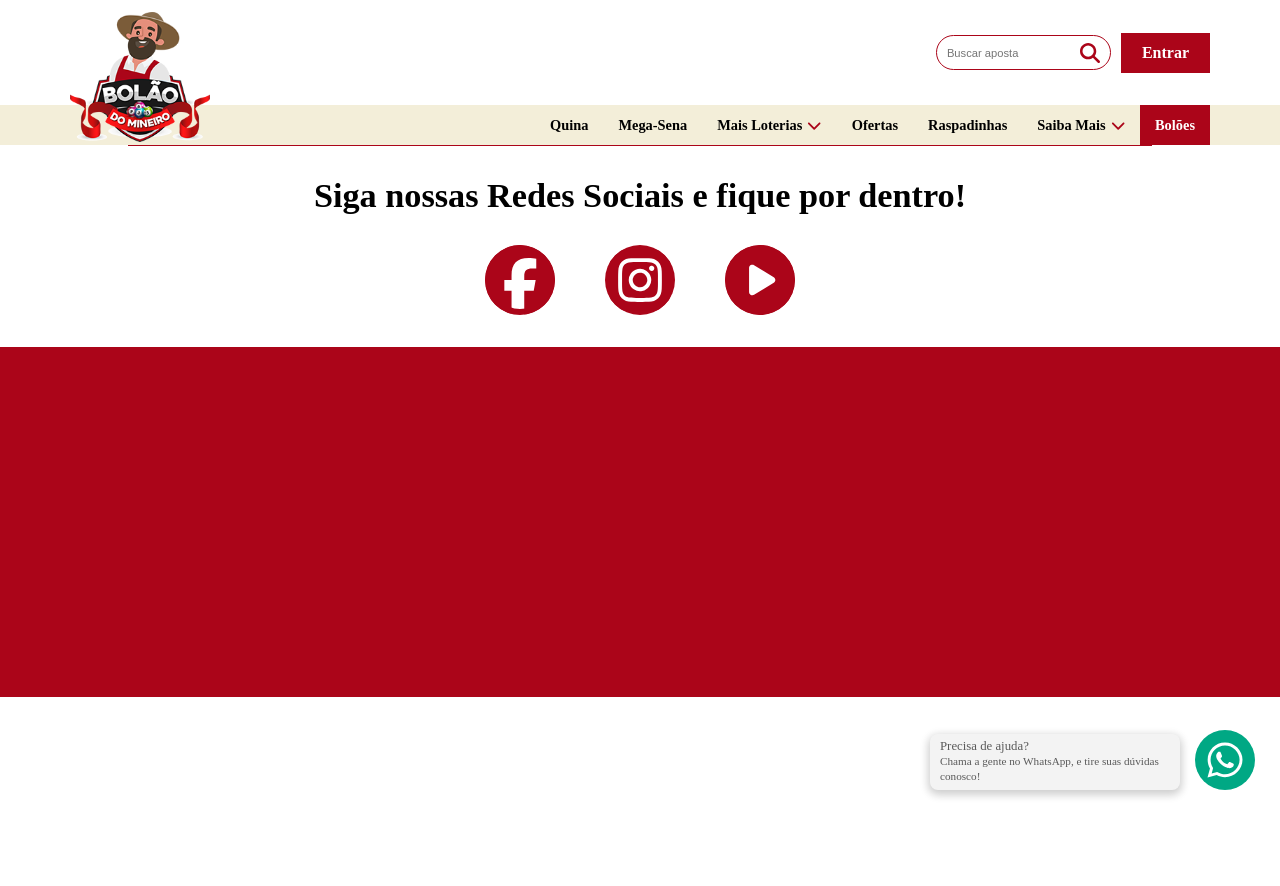
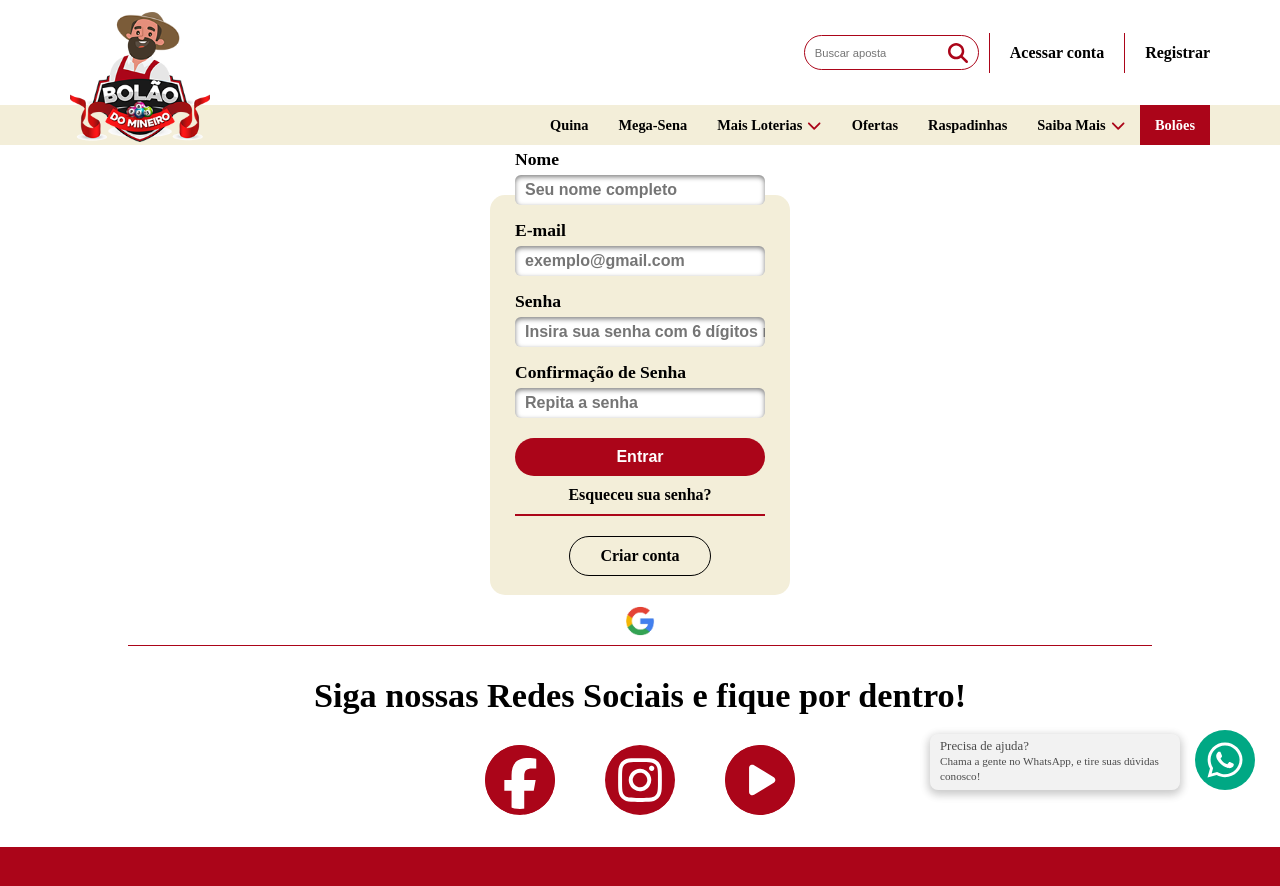
Before and after one commit to bolaodomineiro/app, a React (Vite) app: page /Register in a window 1280 px wide. Shown: the top 886 px of the page. Before the commit the page ends 800 px from the top, so only its background shows below. Built offline with nearby package versions, Linux system fonts and the light colour scheme.

Commit message:
feat: adding data from database, configuring firebase

```diff
--- a/package.json
+++ b/package.json
@@ -14,6 +14,8 @@
     "@fortawesome/free-brands-svg-icons": "^6.5.2",
     "@fortawesome/free-solid-svg-icons": "^6.5.2",
     "@fortawesome/react-fontawesome": "^0.2.2",
+    "@react-oauth/google": "^0.12.1",
+    "firebase": "^11.0.2",
     "react": "^18.3.1",
     "react-dom": "^18.3.1",
     "react-router-dom": "^6.24.1",
--- a/src/Rotas.jsx
+++ b/src/Rotas.jsx
@@ -3,6 +3,7 @@ import Home from "./pages/home/Home";
 import Rule from "./pages/regulation/Rule";
 import FaqSection from "./pages/faq/FaqSection.";
 import Login from "./pages/login/Login";
+import Register from "./pages/register/Register"
 
 export const Rotas = () => {
 
@@ -13,6 +14,7 @@ export const Rotas = () => {
                 <Route path="/Rule" element={<Rule />} />
                 <Route path="/FaqSection" element={<FaqSection />} />
                 <Route path="/Login" element={<Login />} />
+                <Route path="/Register" element={<Register />} />
             </Routes>
         </>
     )
--- a/src/components/cards/productCard/ProductCard.jsx
+++ b/src/components/cards/productCard/ProductCard.jsx
@@ -3,7 +3,7 @@ import { CardContainer } from "./ProductCardStyles";
 import Count from "../../count/Count";
 import Btn from "../../button/Btn";
 
-const ProductCard = ({image, title, description, count, price}) => {
+const ProductCard = ({ image, data, title, description, cotas, price }) => {
 
     const [priceUp, setPriceUp] = useState(1)
 
@@ -12,19 +12,17 @@ const ProductCard = ({image, title, description, count, price}) => {
 
     }
 
-
-
-
     return (
         <CardContainer>
-            <img src={image} alt={title}/>
+            <img src={image} alt={title} />
             <div className="headerText">
+                <p>Data: {data}</p>
                 <h3>{title}</h3>
                 <p>{description}</p>
             </div>
             <div className="mainText">
                 <a href="#">Ver Jogos</a>
-                <p>{count} cotas</p>
+                <p>{cotas} cotas</p>
                 <p className="priceText">
                     <span>R$ {price.toFixed(2)} por cota</span>
                 </p>
--- a/src/components/header/Header.jsx
+++ b/src/components/header/Header.jsx
@@ -30,16 +30,7 @@ const Header = () => {
                         <FontAwesomeIcon className='search_icone' icon={faMagnifyingGlass} />
                     </Search_area>
                     <div>
-
-                        <Link
-                            className='link button'
-                            to="https://painel.bolaodomineiro.com.br"
-                        >
-                            Entrar
-                        </Link>
-
-
-                        {/* {Authenticated ? (
+                        {Authenticated ? (
                             <div className='user_area'>
                                 <div>
                                     Bem vindo,
@@ -50,7 +41,7 @@ const Header = () => {
                                 <img src="https://cdn-icons-png.flaticon.com/512/149/149071.png" alt="" />
                                 <Btn text={"Sair"} />
                             </div>
-                            ):(
+                        ) : (
                             <>
                                 <Link
                                     className='link'
@@ -68,7 +59,7 @@ const Header = () => {
                                 </Link>
                             </>
                         )
-                        } */}
+                        }
                     </div>
 
                     <div className='cart_area' style={{ display: Authenticated ? "flex" : "none" }}>
--- a/src/components/productSection/ProductSection.jsx
+++ b/src/components/productSection/ProductSection.jsx
@@ -1,124 +1,75 @@
-import React, { useState } from 'react'
-import { ProductSectionContainer } from "./ProductSectionStyles"
-import ProductCard from "../cards/productCard/ProductCard"
-import TextBox from "../textContent/TextBox"
-import Btn from "../button/Btn"
+import { ProductSectionContainer } from "./ProductSectionStyles";
+import TextBox from "../textContent/TextBox";
+import ProductCard from "../cards/productCard/ProductCard";
+import Btn from "../button/Btn";
 
-import Box01 from "../../assets/images/Box1.png";
-import Box02 from "../../assets/images/Box2.png";
-import Box03 from "../../assets/images/Box3.png";
+import React, { useState, useEffect } from 'react';
+import { initializeApp } from 'firebase/app';
+import { getFirestore, collection, getDocs } from 'firebase/firestore/lite';
 
+const firebaseConfig = {
+    apiKey: "AIzaSyAxejO0T_asVRfIETOB8FIK8HJ1J09jCDc",
+    authDomain: "bolaomineiro-bd92d.firebaseapp.com",
+    projectId: "bolaomineiro-bd92d",
+    storageBucket: "bolaomineiro-bd92d.firebasestorage.app",
+    messagingSenderId: "216084526672",
+    appId: "1:216084526672:web:03c16ea415ae6bbea34355",
+    measurementId: "G-T62C0FZD7Q"
+};
 
-
-/// data example
-const data = [
-    {
-        image: Box01,
-        title: "BOLÃO MEGA SENA",
-        description: "Jogo de 12 dezenas + Jogo de 13 dezenas",
-        count: 16,
-        price: 30
-    },
-    {
-        image: Box02,
-        title: "BOLÃO LOTOFÁCIL",
-        description: "1 Jogo de 18 dezenas",
-        count: 16,
-        price: 30
-    },
-    {
-        image: Box03,
-        title: "BOLÃO DA QUINA",
-        description: "3 Jogos de 18 dezenas",
-        count: 16,
-        price: 30
-    },
-    {
-        image: Box01,
-        title: "BOLÃO MEGA SENA",
-        description: "Jogo de 12 dezenas + Jogo de 13 dezenas",
-        count: 16,
-        price: 30
-    },
-    {
-        image: Box02,
-        title: "BOLÃO LOTOFÁCIL",
-        description: "1 Jogo de 18 dezenas",
-        count: 16,
-        price: 30
-    },
-    {
-        image: Box03,
-        title: "BOLÃO DA QUINA",
-        description: "3 Jogos de 18 dezenas",
-        count: 16,
-        price: 30
-    },
-    {
-        image: Box01,
-        title: "BOLÃO MEGA SENA",
-        description: "Jogo de 12 dezenas + Jogo de 13 dezenas",
-        count: 16,
-        price: 30
-    },
-    {
-        image: Box02,
-        title: "BOLÃO LOTOFÁCIL",
-        description: "1 Jogo de 18 dezenas",
-        count: 16,
-        price: 30
-    },
-    {
-        image: Box03,
-        title: "BOLÃO DA QUINA",
-        description: "3 Jogos de 18 dezenas",
-        count: 16,
-        price: 30
-    }
-];
+const app = initializeApp(firebaseConfig);
+const db = getFirestore(app);
 
 const ProductSection = () => {
+    const [jogos, setJogos] = useState([]);
 
-    const [limit, setLimit] = useState(6);
-
-    const hendleSetLimit = () => {
-        setLimit(limit + 3);
+    async function getJogos() {
+        const jogosCollection = collection(db, 'jogos');
+        const jogosSnapshot = await getDocs(jogosCollection);
+        const jogosList = jogosSnapshot.docs.map(doc => doc.data());
+        setJogos(jogosList);
     }
 
+    useEffect(() => {
+        getJogos();
+    }, []);
 
+    const handleSetLimit = () => {
+        console.log("Carregar mais jogos");
+    };
 
     return (
         <ProductSectionContainer>
-            <div  className="textContent">
+            <div className="textContent">
                 <TextBox
                     title="CONFIRA NOSSOS BOLÕES"
                     text="Faça sua aposta!"
                 />
             </div>
+
             <section className="productSection">
                 <div className="productCards">
-                    {
-                        data.slice(0, limit).map((item, index) => (
-                            <ProductCard
-                                key={index}
-                                image={item.image}
-                                title={item.title}
-                                description={item.description}
-                                count={item.count}
-                                price={item.price}
-                            />
-                        ))
-                    }
+                    {jogos.map((jogo, index) => (
+                        <ProductCard
+                            key={index}
+                            data={jogo.data || 'Data do Sorteio'}
+                            image={jogo.image || 'defaultImageUrl'}
+                            title={jogo.title || 'Nome não disponível'}
+                            description={jogo.description || 'Descrição não disponível'}
+                            cotas={jogo.cotas || 'Cotas não disponíveis'}
+                            price={jogo.price || 'Preço não disponível'}
+                        />
+                    ))}
                 </div>
                 <div className="btnContainer">
                     <Btn
-                        onClick={() => hendleSetLimit()}
+                        onClick={handleSetLimit}
                         text={"VER MAIS JOGOS"}
                     />
                 </div>
             </section>
         </ProductSectionContainer>
-    )
-}
+    );
+};
 
-export default ProductSection
+export default ProductSection;
--- a/src/pages/login/Login.jsx
+++ b/src/pages/login/Login.jsx
@@ -1,12 +1,12 @@
-import  { ContainerLogin } from "./LoginStyles";
+import { ContainerLogin } from "./LoginStyles";
 import Btn from "../../components/button/Btn";
 import { Link } from "react-router-dom";
 import Google from "../../assets/images/google.png";
-import {useAuthContext} from "../../context/AuthContext"
+import { useAuthContext } from "../../context/AuthContext"
 
 const Login = () => {
 
-    const {setAuthenticated } = useAuthContext();
+    const { setAuthenticated } = useAuthContext();
 
     const hendleSetLimit = () => {
         event.preventDefault();
--- /dev/null
+++ b/src/pages/register/Register.jsx
@@ -0,0 +1,50 @@
+import { ContainerRegister } from "./RegisterStyles";
+import Btn from "../../components/button/Btn";
+import { Link } from "react-router-dom";
+import Google from "../../assets/images/google.png";
+import { useAuthContext } from "../../context/AuthContext"
+
+const Register = () => {
+
+  const { setAuthenticated } = useAuthContext();
+
+  const hendleSetLimit = () => {
+    event.preventDefault();
+    setAuthenticated(true)
+  }
+
+  return (
+    <ContainerRegister>
+      <form action="#">
+        <div>
+          <label htmlFor="nome">Nome</label>
+          <input id="nome" type="text" placeholder="Seu nome completo" />
+        </div>
+        <div>
+          <label htmlFor="email">E-mail</label>
+          <input id="email" type="text" placeholder="exemplo@gmail.com" />
+        </div>
+        <div>
+          <label htmlFor="password">Senha</label>
+          <input id="password" type="password" placeholder="Insira sua senha com 6 dígitos no mínimo" />
+        </div>
+        <div>
+          <label htmlFor="password">Confirmação de Senha</label>
+          <input id="password" type="password" placeholder="Repita a senha" />
+        </div>
+        <Btn
+          text="Entrar"
+          onClick={() => hendleSetLimit()}
+        />
+        <div className="forgot">
+          <Link className="forgot_link">Esqueceu sua senha?</Link>
+        </div>
+        <Link className="register_link" to="/register">Criar conta</Link>
+        <img src={Google} alt="Google" />
+      </form>
+
+    </ContainerRegister>
+  )
+}
+
+export default Register;
--- /dev/null
+++ b/src/pages/register/RegisterStyles.jsx
@@ -0,0 +1,114 @@
+import styled from "styled-components";
+
+export const ContainerRegister = styled.section`
+    width: 100%;
+    height: 500px;
+    display: flex;
+    justify-content: center;
+    align-items: center;
+    padding: 10px;
+    background-color: #fff;
+
+    form {
+        display: flex;
+        flex-direction: column;
+        align-items: center;
+        justify-content: center;
+        gap: 10px;
+        width: 300px;
+        height: 400px;
+        border-radius: 15px;
+        background-color: #F3EED9;
+        padding: 20px;
+
+        label {
+            display:block;
+            font-weight: bold;
+            font-size: 1.1rem;
+            padding: 5px 0px;
+            cursor: pointer;
+        }
+
+        input {
+            display: flex;
+            align-items: center;
+            width: 250px;
+            height: 30px;
+            border-radius: 6px;
+            padding-left: 10px;
+            cursor: pointer;
+            color: #000;
+            border: none;
+            font-size: 1rem;
+            font-weight: bold;
+            box-shadow: inset 0px 2px 5px 0px rgba(0, 0, 0, 0.5);
+        }
+
+        input::placeholder {
+            font-size: 1rem;
+            font-weight: bold;
+
+        }
+
+        .forgot{
+            display: flex;
+            align-items: center;
+            justify-content: center;
+            width: 250px;
+            height: 50px;
+            border-bottom: 2px solid #AB0519;
+            padding-bottom: 10px;
+
+            .forgot_link {
+                color: #000;
+                font-weight: bold;
+                font-size: 1rem;
+                text-decoration: none;
+                trasition: all 0.3s ease;
+
+                &:hover {
+                    color: #AB0519;
+                }
+            }
+        }
+
+        button {
+            width: 250px;
+            padding: 10px 0px;
+            margin-top: 10px;
+        }
+
+        .register_link {
+            color: #000;
+            font-weight: bold;
+            font-size: 1rem;
+            transition: all 0.3s ease;
+            border: 1px solid #000;
+            border-radius: 20px;
+            padding: 10px 30px;
+            margin-top: 10px;
+
+            &:hover {
+                color: #AB0519;
+                border: 1px solid #ab0519;
+            }
+        }
+
+        img{
+            width: 50px;
+            height: 50px;
+            border-radius: 50%;
+            margin-top: 10px;
+            cursor: pointer;
+            transition: all 0.3s ease;
+            padding: 2px;
+
+
+            &:hover {
+                background-color: #fff;
+                color: #fff;
+                box-shadow: 0px 2px 6px 0px rgba(0, 0, 0, 0.5);
+            }
+        }
+    }
+`
```
Also changed, not shown: src/config/firebase.config.ts (added, +17 -0 lines), src/types/jogos.types.ts (added, +8 -0 lines), 1 other file (tests, documents, lock files or other folders). Lines whose indentation alone changed are shown as unchanged.
